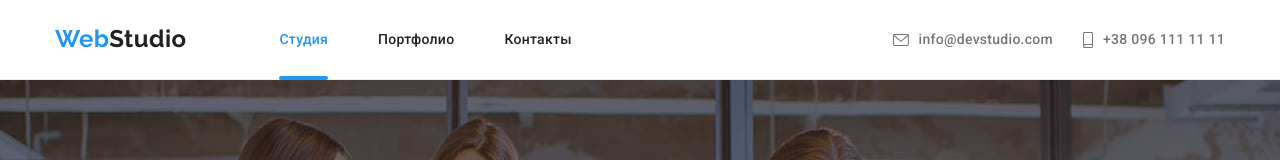
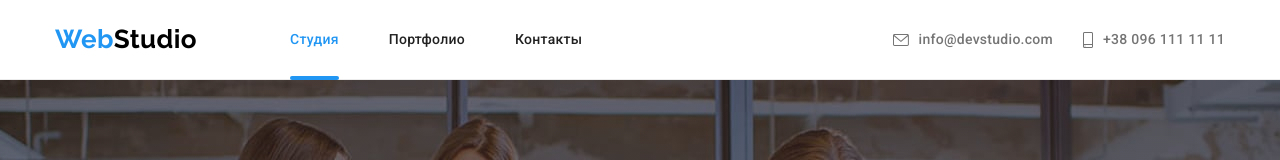
Before and after one commit to nosia-80/markup-hw-08, a plain HTML site: page index.html in a window 1280 px wide. Shown: the top 160 px of the page. Drawn offline with nearby package versions, Linux system fonts and the light colour scheme.

Commit message:
Добавляет стили для логотипа

```diff
--- a/sass/components/_logo.scss
+++ b/sass/components/_logo.scss
@@ -7,6 +7,13 @@
   line-height: 1.17;
   text-decoration: none;
 
+  @include breakpoint($desktop) {
+    color: $logo-black-color;
+
+    font-size: 26px;
+    line-height: 1.19;
+  }
+
   &--accent {
     color: $accent-color;
   }
```
Also changed, not shown: css/main.css, css/main.min.css, 2 other files.
